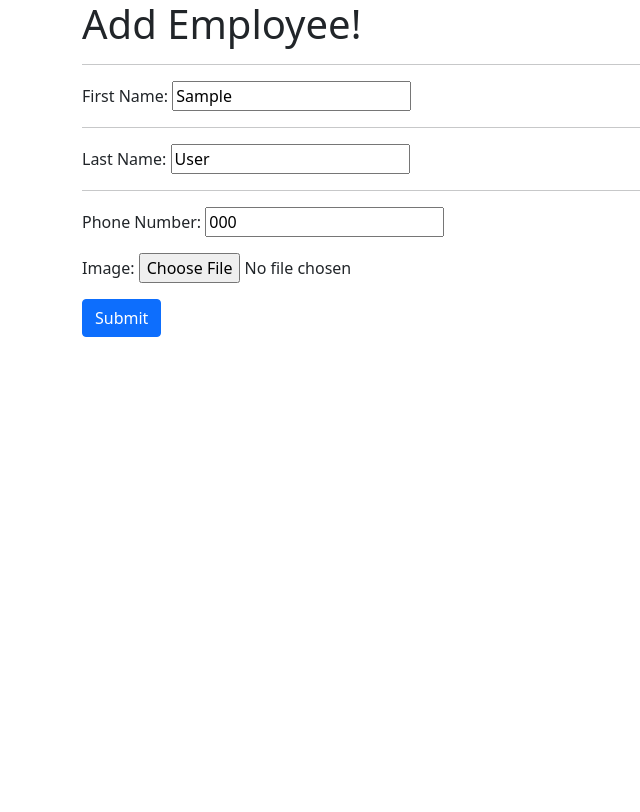
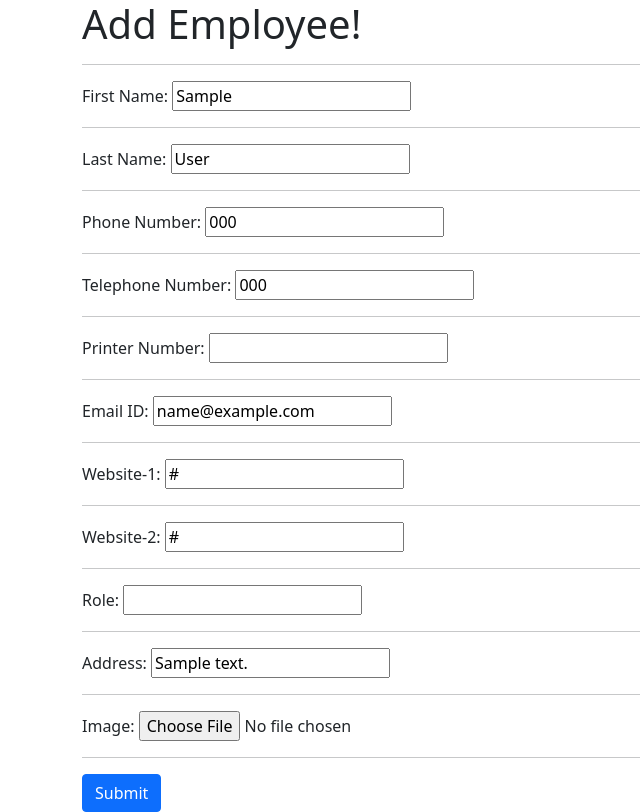
Before and after one commit to piyu199/Digital-Business-Card, a Django app: template templates/add_details.html in a window 1280 px wide. Shown: the whole page, without its empty margins (0-640 px from the left). Before the commit the page ends 337 px from the top, so only its background shows below. Run offline with Django 4.2, Linux system fonts and the light colour scheme; the template is opened without the code that fills it: most values are stand-ins (such as "Sample title", 1, 10 or a date in 2020).

```diff
--- a/emp_detail/urls.py
+++ b/emp_detail/urls.py
@@ -3,12 +3,15 @@ from . import views
 from django.conf import settings
 from django.conf.urls.static import static
 
+app_name="emp_detail"
+
 urlpatterns = [
-    path('',views.home,name='home'),
+    path('',views.index,name='index'),
     path('list_details',views.list_details,name='list_details'),
     path('add_emp',views.add_emp,name='add_emp'),
     path('display_card',views.display_card,name='display_card'),
-     path('display_card/<int:id>',views.display_card,name='display_card'),
+    path('display_card/<int:id>',views.display_card,name='display_card'),
+    path('logout',views.logout,name='logout'),
 ]
 if settings.DEBUG:
         urlpatterns += static(settings.MEDIA_URL,document_root=settings.MEDIA_ROOT)
--- a/portfolio/urls.py
+++ b/portfolio/urls.py
@@ -16,8 +16,10 @@ Including another URLconf
 """
 from django.contrib import admin
 from django.urls import path,include
+from . import views
 
 urlpatterns = [
     path('admin/', admin.site.urls),
-    path('',include('emp_detail.urls'),name='emp_detail'),
+    path('',views.home,name='home'),
+    path('emp_detail/',include('emp_detail.urls'),name='emp_detail'),
 ]
--- a/templates/add_details.html
+++ b/templates/add_details.html
@@ -30,10 +30,47 @@
         <label for="phone" >Phone Number:</label>
         <input type="number"  name="phone" id="phone" value="{{phone}}">
       </div>
+      <hr>
+      <div class="mb-3">
+        <label for="telephone" >Telephone Number:</label>
+        <input type="number"  name="telephone" id="telephone" value="{{telephone}}">
+      </div>
+      <hr>
+      <div class="mb-3">
+        <label for="printer" >Printer Number:</label>
+        <input type="number"  name="printer" id="printer" value="{{printer}}">
+      </div>
+      <hr>
+      <div class="mb-3">
+        <label for="email" >Email ID:</label>
+        <input type="email"  name="email" id="email" value="{{email}}">
+      </div>
+      <hr>
+      <div class="mb-3">
+        <label for="website1" >Website-1:</label>
+        <input type="text"  name="website1" id="website1" value="{{website1}}">
+      </div>
+      <hr>
+      <div class="mb-3">
+        <label for="website2" >Website-2:</label>
+        <input type="text"  name="website2" id="website2" value="{{website2}}">
+      </div>
+      <hr>
+      <div class="mb-3">
+        <label for="role" >Role:</label>
+        <input type="number"  name="role" id="role" value="{{role}}">
+      </div>
+      <hr>
+      <div class="mb-3">
+        <label for="address" >Address:</label>
+        <input type="text"  name="address" id="address" value="{{address}}">
+      </div>
+      <hr>
       <div class="mb-3">
         <label for="image" >Image:</label>
         <input type="file"  name="image">
       </div>
+      <hr>
       <button type="submit" class="btn btn-primary">Submit</button>
     </form>
 
```
Also changed, not shown: emp_detail/views.py (+48 -5 lines), portfolio/views.py (added, +17 -0 lines), templates/display_card.html (+4 -4 lines), templates/emp/index.html (added, +31 -0 lines), templates/home.html (+23 -28 lines), emp_detail/migrations/0002_alter_detail_image_upload_alter_detail_qr_code.py (added), emp_detail/migrations/0003_alter_detail_image_upload_alter_detail_qr_code.py (added), media/images/dice.jpg (added), media/qrcode/Adnan.png (added), 1 other file.
